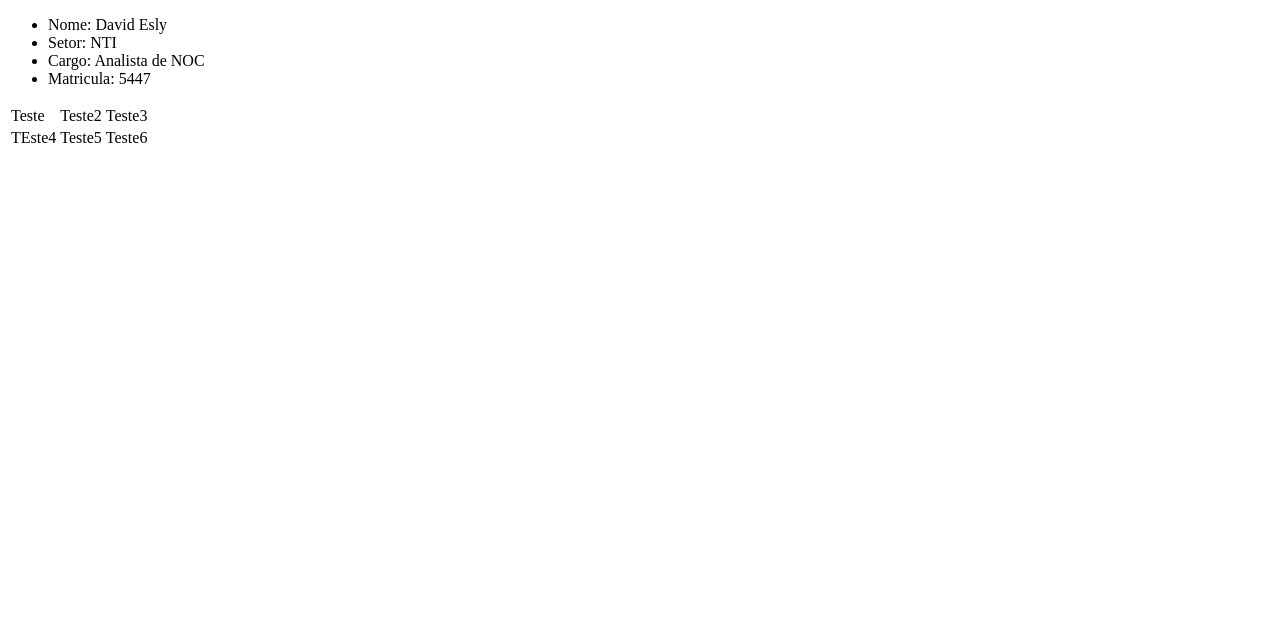
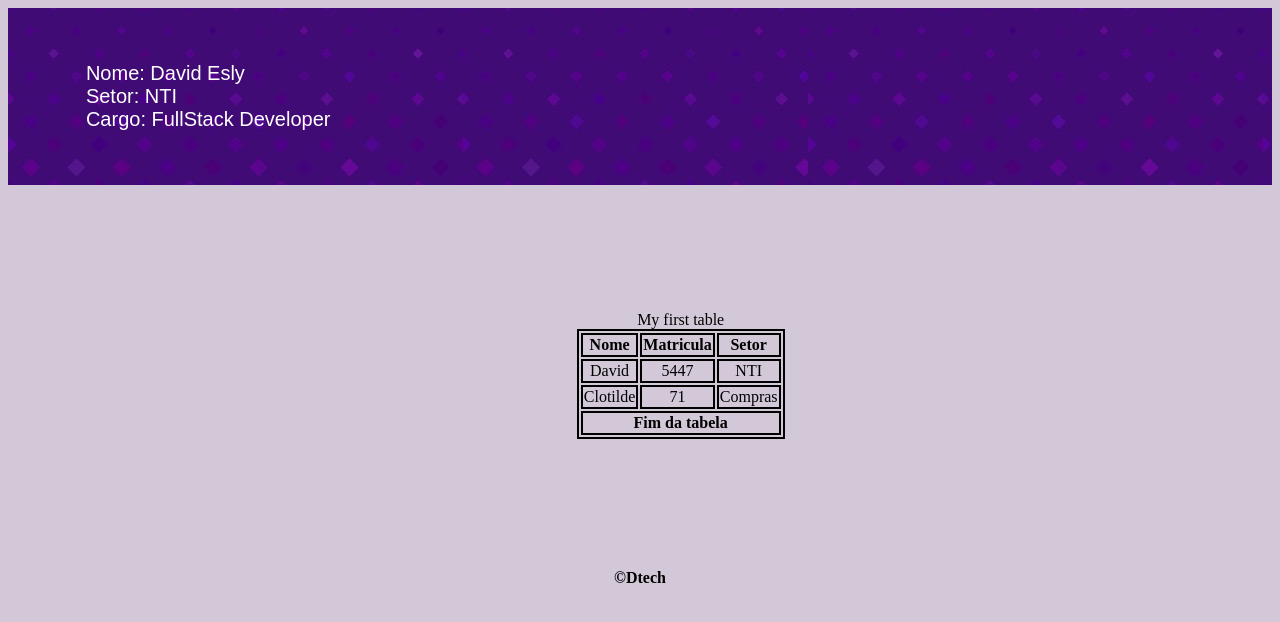
Before and after one commit to DavidEsly/exercicios, a plain HTML site: page index.html in a window 1280 px wide. Drawn offline with Linux system fonts and the light colour scheme.

Commit message:
Exercicio 01 finalizado

```diff
--- a/index.html
+++ b/index.html
@@ -5,26 +5,41 @@
         <meta charset="UTF-8">
         <link rel="stylesheet" href="style.css">
     </head>
-    <body>
-        <header>
-            <ul>
-                <li>Nome: David Esly</li>
-                <li>Setor: NTI</li>
-                <li>Cargo: Analista de NOC</li>
-                <li>Matricula: 5447</li>
+    <body class="corpo">
+        <header class="cabecalho">
+            <ul class="ul-cabecalho">
+                <li class="li-cabecalho">Nome: David Esly</li>
+                <li class="li-cabecalho">Setor: NTI</li>
+                <li class="li-cabecalho">Cargo: FullStack Developer</li>
             </ul>
         </header>
-        <table>
-            <tr>
-                <td>Teste</td>
-                <td>Teste2</td>
-                <td>Teste3</td>
-            </tr>
-            <tr>
-                <td>TEste4</td>
-                <td>Teste5</td>
-                <td>Teste6</td>
-            </tr>
+        <table class="tabela-colaboradores">
+            <tbody> <!--Assim como o body define o corpo da tabela-->
+                <thead> <!--Cabeçalho da tabela tudo dentro dessa tag será mostrado na primeira linha da tabela com o conteudo por default centralizado-->
+                    <caption>My first table</caption> <!--Titulo da tabela-->
+                    <tr>
+                        <th class="celulas">Nome</th> <!--TH Uso similar ao H1 definimos o título de cada coluna na tabela-->
+                        <th class="celulas">Matricula</th>
+                        <th class="celulas">Setor</th>
+                    </tr>
+                </thead>
+                <tr class="linha-dados">
+                    <td class="celulas">David</td>
+                    <td class="celulas">5447</td>
+                    <td class="celulas">NTI</td>
+                </tr>
+                <tr class="linha-dados">
+                    <td class="celulas">Clotilde</td>
+                    <td class="celulas">71</td>
+                    <td class="celulas">Compras</td>
+                </tr>
+                <tfoot> <!--Rodapé da tabela-->
+                    <th class="celulas" colspan="3">Fim da tabela</th> <!--colspan utilizado para mesclar uma ou mais células-->
+                </tfoot>
+            </tbody>
         </table>
+        <footer> <!--Rodapé da página-->
+            <strong> &copy;Dtech</strong>
+        </footer>
     </body>
 </html>
--- a/style.css
+++ b/style.css
@@ -0,0 +1,36 @@
+.corpo{
+    background: #d3c8d8;
+}
+
+.cabecalho {
+    background-image: url("banner2.jpg"); /*Importo uma imagem para o cabe*/
+    padding: 3%;
+}
+.ul-cabecalho {
+    list-style: none;
+}
+
+.li-cabecalho {
+    font-size: 20px;
+    font-family: sans-serif;
+    color: #FFFFFF;
+}
+
+.tabela-colaboradores {
+    border: black 2px solid;
+    margin: 10% 45%;
+
+}
+
+.celulas {
+    border: black 2px solid;
+}
+
+.linha-dados {
+    text-align: center;
+}
+
+footer {
+    text-align: center;
+    padding: 3px;
+}
```
Also changed, not shown: banner2.jpg (added).
